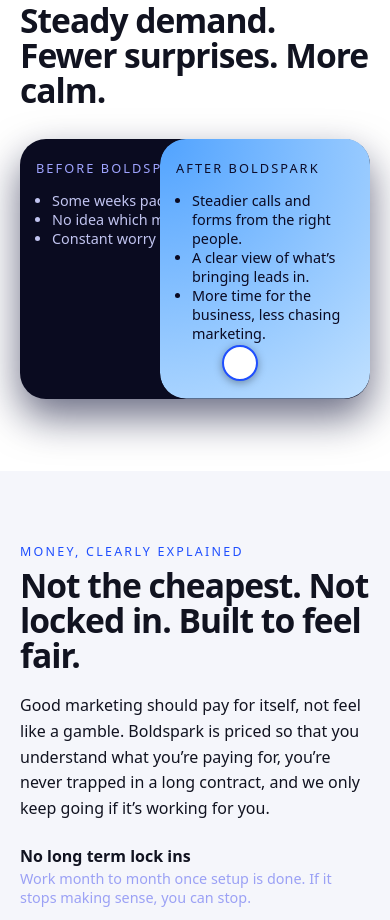
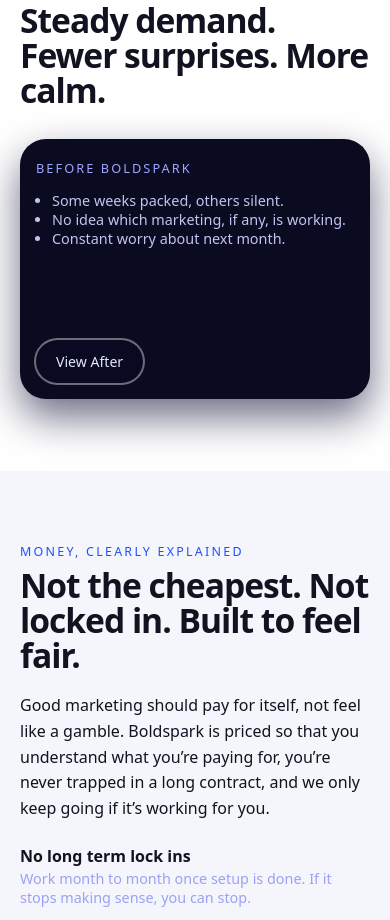
Before and after one commit to travisgoldston/spark, a plain HTML site: page index.html in a window 390 px wide. Shown: the part 6457-7377 px from the top of the page. Drawn offline with Linux system fonts and the light colour scheme.

```diff
--- a/index.html
+++ b/index.html
@@ -371,15 +371,9 @@
                   </ul>
                 </div>
               </div>
-              <input
-                type="range"
-                min="0"
-                max="100"
-                value="60"
-                class="before-after-slider"
-                aria-label="Slide to compare before and after"
-                data-before-after-slider
-              />
+              <button type="button" class="before-after-toggle" aria-label="Switch view" data-before-after-toggle>
+                <span class="before-after-toggle-text">View After</span>
+              </button>
             </div>
           </div>
 
--- a/styles.css
+++ b/styles.css
@@ -1490,45 +1490,40 @@
 .before-after-overlay {
   position: absolute;
   top: 0;
-  left: 40%;
+  left: 0;
   bottom: 0;
-  width: 60%;
+  width: 100%;
   background: radial-gradient(circle at top left, #51a3ff, #c1e1ff);
   padding: 26px;
-  border-radius: 26px 0 0 26px;
+  border-radius: 26px;
+  clip-path: inset(0 100% 0 0 round 26px);
+  transition: clip-path var(--transition-med);
+}
+
+.before-after-inner.is-after .before-after-overlay {
   clip-path: inset(0 0 0 0 round 26px);
-  transition: clip-path var(--transition-med);
-}
-
-.before-after-slider {
+}
+
+.before-after-toggle {
   position: absolute;
-  inset: auto 18px 18px;
-  width: calc(100% - 36px);
-  height: 24px;
-  -webkit-appearance: none;
-  appearance: none;
-  background: transparent;
-}
-
-.before-after-slider::-webkit-slider-thumb {
-  -webkit-appearance: none;
-  width: 28px;
-  height: 28px;
+  bottom: 18px;
+  left: 18px;
+  z-index: 10;
+  padding: 10px 18px;
   border-radius: 999px;
-  background: #ffffff;
-  box-shadow: 0 2px 8px rgba(0, 0, 0, 0.35);
+  border: 2px solid rgba(255, 255, 255, 0.4);
+  background: rgba(10, 10, 35, 0.85);
+  color: #e3e6ff;
+  font-size: 0.9rem;
+  font-weight: 500;
   cursor: pointer;
-  border: 2px solid var(--color-primary);
-}
-
-.before-after-slider::-moz-range-thumb {
-  width: 28px;
-  height: 28px;
-  border-radius: 999px;
-  background: #ffffff;
-  box-shadow: 0 2px 8px rgba(0, 0, 0, 0.35);
-  cursor: pointer;
-  border: 2px solid var(--color-primary);
+  transition: background var(--transition-fast), border-color var(--transition-fast), color var(--transition-fast);
+}
+
+.before-after-toggle:hover {
+  background: rgba(10, 10, 35, 0.95);
+  border-color: rgba(255, 255, 255, 0.6);
+  color: #fff;
 }
 
 .results-counters {
@@ -2173,23 +2168,11 @@
     padding-bottom: 8px;
   }
 
-  .before-after-slider {
-    left: 12px;
-    right: 12px;
-    bottom: 12px;
-    width: calc(100% - 24px);
-    height: 44px;
-    padding: 10px 0;
-  }
-
-  .before-after-slider::-webkit-slider-thumb {
-    width: 36px;
-    height: 36px;
-  }
-
-  .before-after-slider::-moz-range-thumb {
-    width: 36px;
-    height: 36px;
+  .before-after-toggle {
+    bottom: 14px;
+    left: 14px;
+    padding: 12px 20px;
+    font-size: 0.88rem;
   }
 
   .before-after-label {
```
